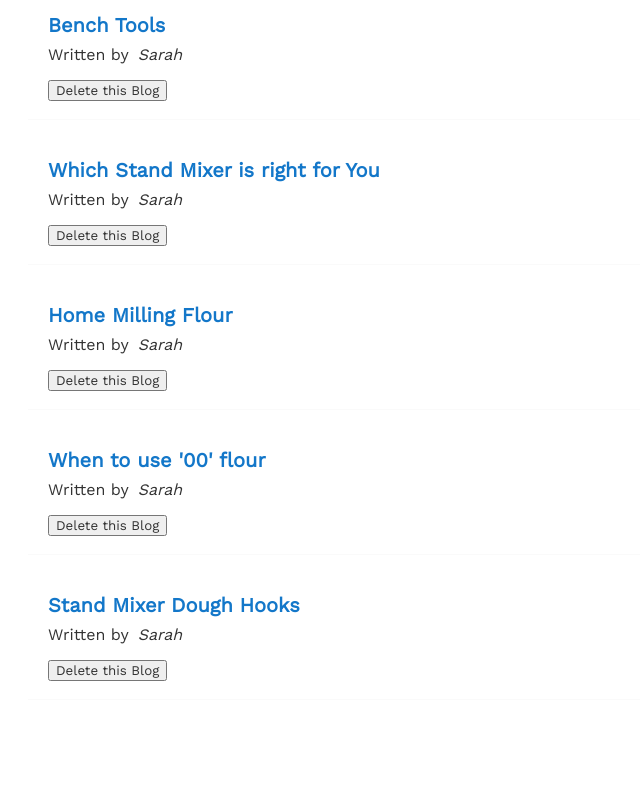
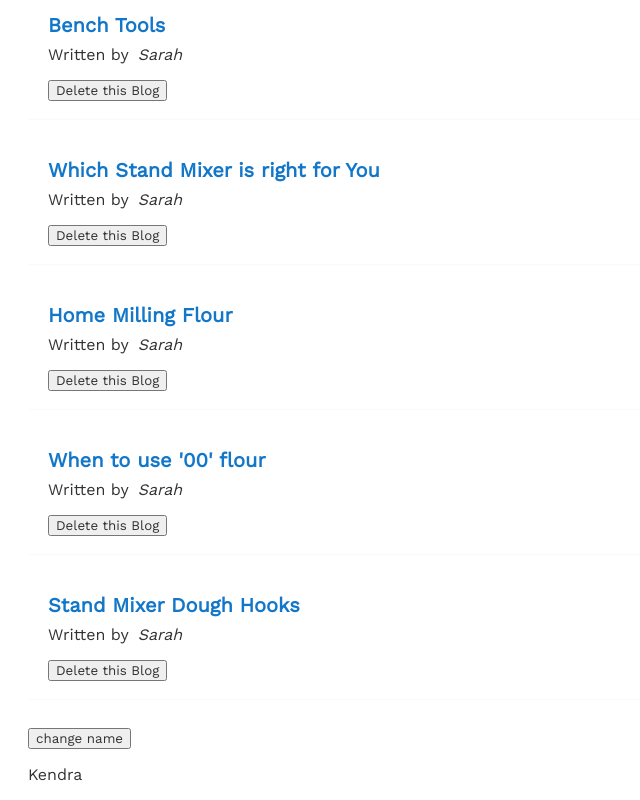
Before and after one commit to Hamberfim/dojo-blog, a React (Create React App) app: page / in a window 1280 px wide. Shown: the part 2520-3320 px from the top of the page, without its empty margins (0-640 px from the left). Before the commit the page ends 3248 px from the top, so only its background shows below. Built offline with nearby package versions, Linux system fonts and the light colour scheme.

Commit message:
state changes and useEffect

```diff
--- a/src/Home.js
+++ b/src/Home.js
@@ -1,4 +1,4 @@
-import {useState} from 'react';
+import {useState, useEffect} from 'react';
 import BlogList from './BlogList';
 
 const Home = () => {
@@ -15,10 +15,22 @@
         {id: 9, title: 'Stand Mixer Dough Hooks', copy: 'Lorem ipsum...', author: 'Sarah'}
     ]);
 
+    const [name, setName] = useState('Kendra');
+
     const handleDelete = (id) => {
         const newBlogs = blogs.filter(blog => blog.id !== id);
         setBlogs(newBlogs);
     }
+
+    // useEffect with an anonymous function - runs every time there is a re-render
+    useEffect(() => {
+        console.log("UseEffect ran");
+        console.log(name);
+        // fetch data or auth - run a side effect - changing state in here could create a infinity loop
+
+        // empty dependancy array - if only need the func to run once on the intitial render
+        // add 'name' to the dependancy array so that the useEffect runs when the button is clicked
+    }, [name]);
 
     // JSX return template
     return (
@@ -26,6 +38,11 @@
             <BlogList blogs={blogs} title="All Blogs" handleDelete={handleDelete} />
             <BlogList blogs={blogs.filter((blog) => blog.author === 'Bill')} title="Bill's Blogs" />
             <BlogList blogs={blogs.filter((blog) => blog.author === 'Sarah')} title="Sarah's Blogs" />
+
+            {/* name change useState/useEffect denpendancy */}
+            <button onClick={() => setName('Tommy')}>change name</button>
+            <p>{name}</p>
+
         </div>
      );
 }
```
